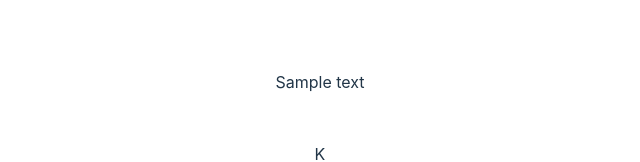
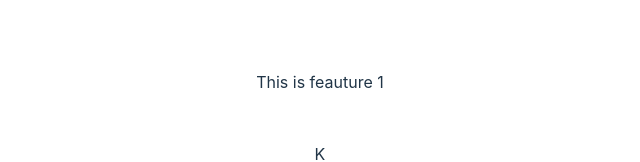
Before and after one commit to azvontsov/git_practice, a React (Vite) app: page / in a window 1280 px wide. Shown: the part 368-530 px from the top of the page, without its empty margins (320-960 px from the left). Built offline with nearby package versions, Linux system fonts and the light colour scheme.

Commit message:
adds feature 1

```diff
--- a/src/App.jsx
+++ b/src/App.jsx
@@ -9,7 +9,7 @@ function App() {
     <>
       <h1>Git rebase practice</h1>
       <div className="card">
-        <p>Sample text</p>
+        <p>This is feauture 1</p>
       </div>
       K
     </>
```
